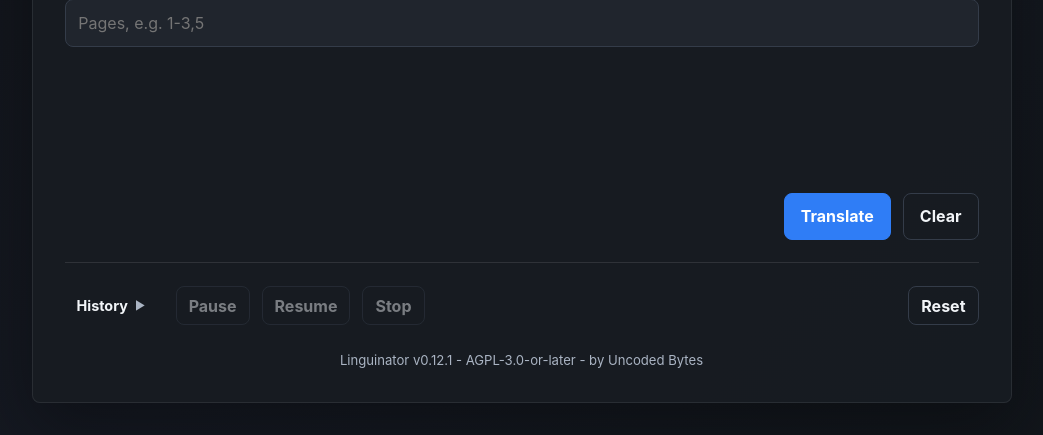
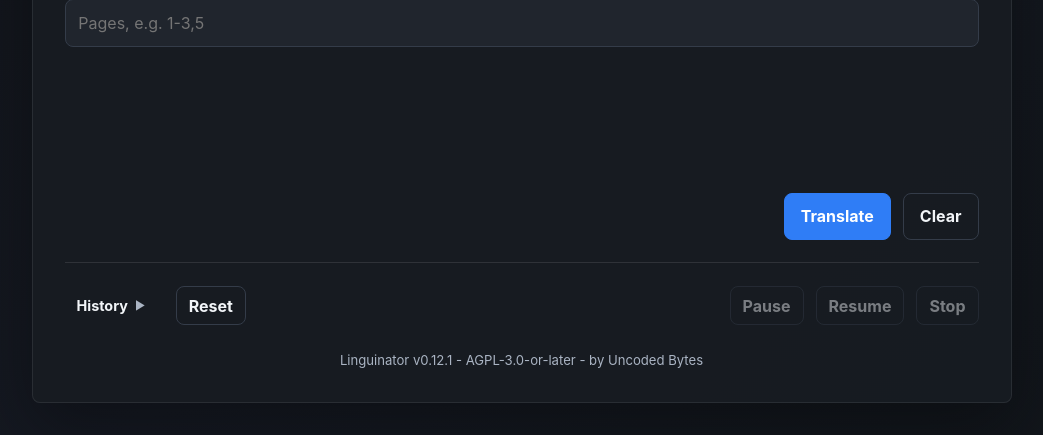
Before and after one commit to Marschux/Linguinator, a FastAPI app: page / in a window 1280 px wide. Shown: the part 582-1017 px from the top of the page, without its empty margins (111-1154 px from the left). Run offline with FastAPI, Linux system fonts and the light colour scheme; data that the repository does not hold is empty; some libraries are stand-ins or nearby versions.

Commit message:
Swap Reset to the left of Pause/Resume/Stop

```diff
--- a/app/static/styles.css
+++ b/app/static/styles.css
@@ -429,9 +429,9 @@
     }
     .actions { display: flex; flex-wrap: wrap; gap: .75rem; margin-top: 1rem; }
     .actions-right { flex: 1; justify-content: flex-end; }
-    /* Pause/Resume/Stop pack to the left of this row, Reset sits apart on the right - it deletes
-       data, so it does not belong in the same cluster a misclick could land in. */
-    .reset-history { margin-left: auto; }
+    /* Reset sits apart on the left of this row, Pause/Resume/Stop pack together on the right -
+       it deletes data, so it does not belong in the same cluster a misclick could land in. */
+    #pauseJob { margin-left: auto; }
     .primary-actions { justify-content: flex-end; }
     .section { margin-top: 1.4rem; }
     .hidden { display: none; }
--- a/app/templates/index.html
+++ b/app/templates/index.html
@@ -113,9 +113,6 @@
           <span id="jobsCollapseIcon" class="history-toggle-icon">&#9660;</span>
         </button>
         <div class="actions actions-right">
-          <button id="pauseJob" class="secondary" disabled title="Pause the entire queue." data-title-key="tipPause">Pause</button>
-          <button id="resumeJob" class="secondary" disabled title="Resume the entire queue." data-title-key="tipResume">Resume</button>
-          <button id="stopJob" class="secondary" disabled title="Cancel the entire queue." data-title-key="tipStop">Stop</button>
           <div class="reset-history">
             <button id="resetHistory" class="secondary" type="button" title="Delete old history entries, keeping a number you choose." data-title-key="tipHistoryReset">Reset</button>
             <div id="resetHistoryPanel" class="reset-history-panel invisible">
@@ -124,6 +121,9 @@
               <button id="resetHistoryConfirm" type="button" title="Confirm." data-title-key="tipHistoryResetConfirm">&#10003;</button>
             </div>
           </div>
+          <button id="pauseJob" class="secondary" disabled title="Pause the entire queue." data-title-key="tipPause">Pause</button>
+          <button id="resumeJob" class="secondary" disabled title="Resume the entire queue." data-title-key="tipResume">Resume</button>
+          <button id="stopJob" class="secondary" disabled title="Cancel the entire queue." data-title-key="tipStop">Stop</button>
         </div>
       </div>
       <div id="jobsBody">
```
